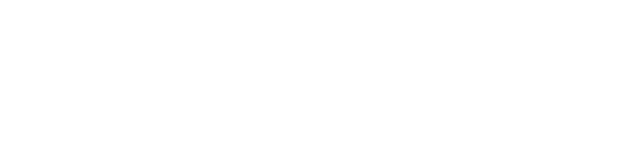
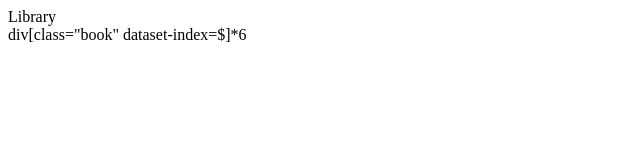
Before and after one commit to hg200/library, a plain HTML site: page index.html in a window 1280 px wide. Shown: the whole page, without its empty margins (0-640 px from the left). Drawn offline with Linux system fonts and the light colour scheme.

Commit message:
Set up the html by adding a header div, library-info div and a container div

```diff
--- a/index.html
+++ b/index.html
@@ -10,7 +10,12 @@
 </head>
 
 <body>
+    <div class="header">Library</div>
+    <div class="library-info"></div>
+    <div class="container">
+        div[class="book" dataset-index=$]*6
 
+    </div>
 
     <script src="./script.js"></script>
 </body>
```
